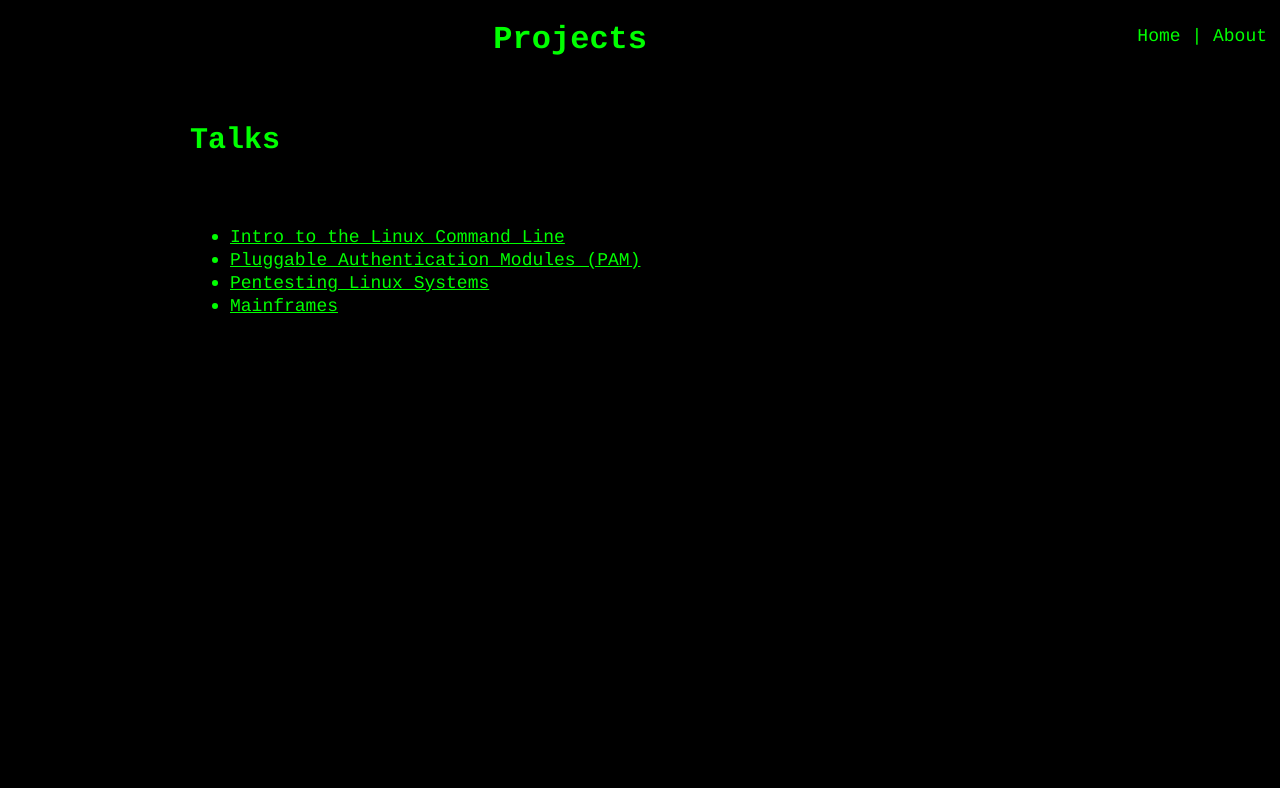
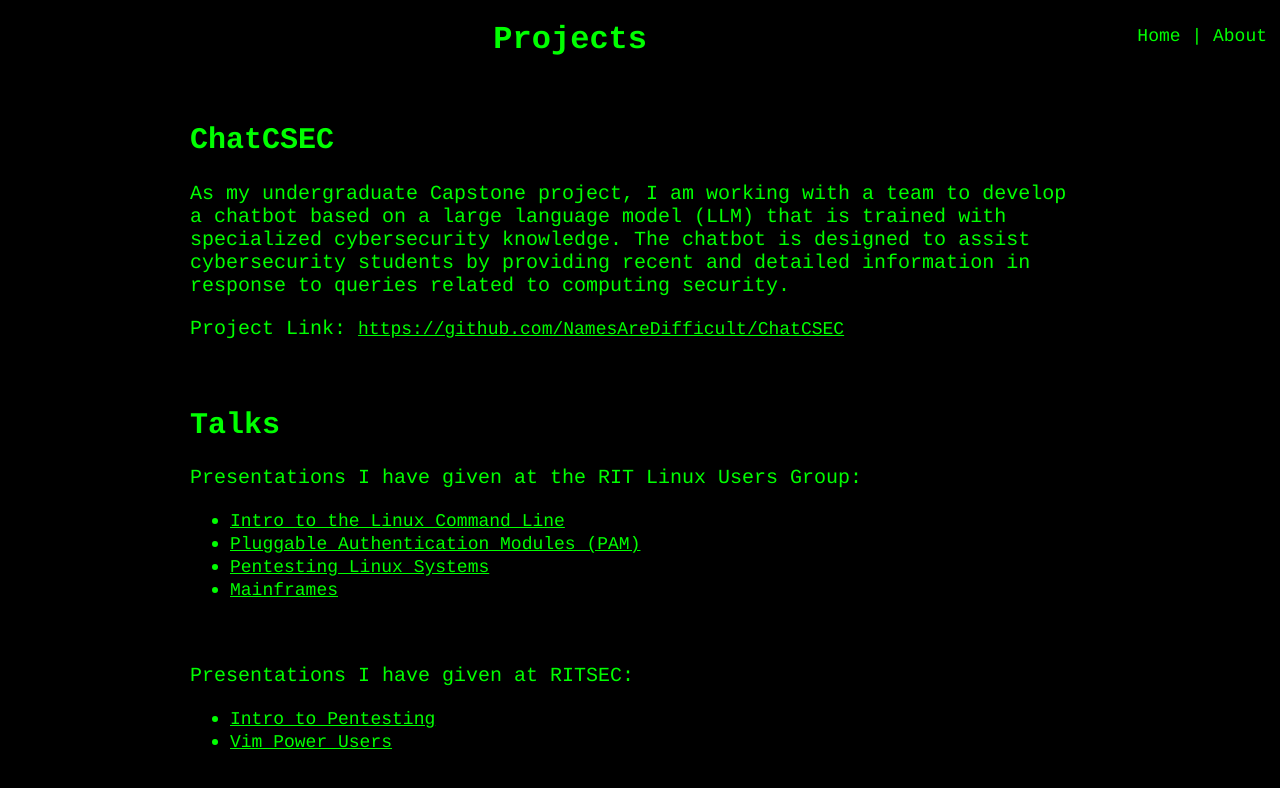
Before and after one commit to qu3ri/qu3ri.github.io, a plain HTML site: page projects.html in a window 1280 px wide. Drawn offline with Linux system fonts and the light colour scheme.

Commit message:
Updated Projects

```diff
--- a/projects.html
+++ b/projects.html
@@ -14,15 +14,24 @@
     <h1 style="text-align: center;">Projects</h1>
     <br>
     <div style="width: 900px; margin: auto; color:#00ff00; font-family:courier; font-size:20px;">
+      <h2>ChatCSEC</h2>
+      <p>As my undergraduate Capstone project, I am working with a team to develop a chatbot based on a large language model (LLM) that is trained with specialized cybersecurity knowledge. The chatbot is designed to assist cybersecurity students by providing recent and detailed information in response to queries related to computing security.</p>
+      <p>Project Link: <a href="https://github.com/NamesAreDifficult/ChatCSEC"><u>https://github.com/NamesAreDifficult/ChatCSEC</u></a></p>
+      <br>
       <h2>Talks</h2>
-      <br>
+      <p>Presentations I have given at the RIT Linux Users Group:</p>
       <ul>
 	      <li><a href="https://ritlug.com/talks/2022/09/09/w3-basic-commands/"><u>Intro to the Linux Command Line</u></a></li>
 	      <li><a href="https://ritlug.com/talks/2023/03/31/w11-intro-to-pam/"><u>Pluggable Authentication Modules (PAM)</u></a></li>
 	      <li><a href="https://ritlug.com/talks/2023/12/01/pentesting/"><u>Pentesting Linux Systems</u></a></li>
 	      <li><a href="https://ritlug.com/talks/2024/03/08/mainframes/"><u>Mainframes</u></a></li>
       </ul>
-
+      <br>
+      <p>Presentations I have given at RITSEC:
+      <ul>
+	      <li><a href="https://www.youtube.com/watch?v=ufkjS-OYYDk"><u>Intro to Pentesting</u></a></li>
+	      <li><a href="https://www.youtube.com/watch?v=gwOGoHTVLkQ"><u>Vim Power Users</u></a></li>
+      </ul>
     </div>
   </body>
 </html>
```
